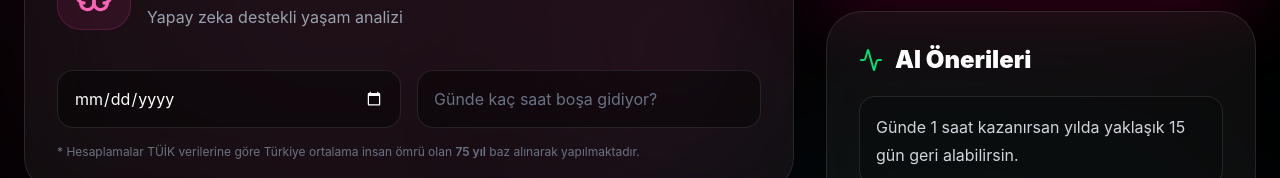
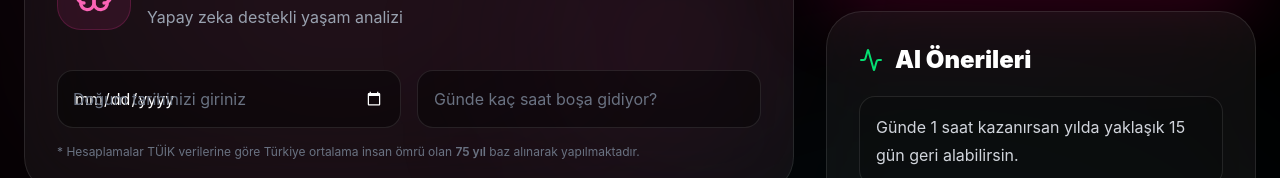
Before and after one commit to dctech2/hayatsayaci, a Next.js app: page / in a window 1280 px wide. Shown: the part 461-639 px from the top of the page. Built offline with nearby package versions, Linux system fonts and the light colour scheme.

Commit message:
fix birthday error

```diff
--- a/app/page.tsx
+++ b/app/page.tsx
@@ -178,6 +178,7 @@ export default function Home() {
 
               {/* INPUTS */}
               <div className="mt-10 grid md:grid-cols-2 gap-4">
+                <div className="relative">
                   <input
                     type="date"
                     value={birthDate}
@@ -185,6 +186,12 @@ export default function Home() {
                     onChange={(e) => setBirthDate(e.target.value)}
                     className={`${d("bg-black/40 border-white/10 text-white [color-scheme:dark]", "bg-gray-50 border-gray-300 text-gray-900 [color-scheme:light]")} border rounded-2xl p-4 outline-none focus:border-pink-500 transition-all w-full`}
                   />
+                  {!birthDate && (
+                    <span className={`absolute inset-0 flex items-center px-4 pointer-events-none ${d("text-gray-500", "text-gray-400")}`}>
+                      Doğum tarihinizi giriniz
+                    </span>
+                  )}
+                </div>
                 <input
                   type="number"
                   placeholder="Günde kaç saat boşa gidiyor?"
```
Lines whose indentation alone changed are shown as unchanged.
